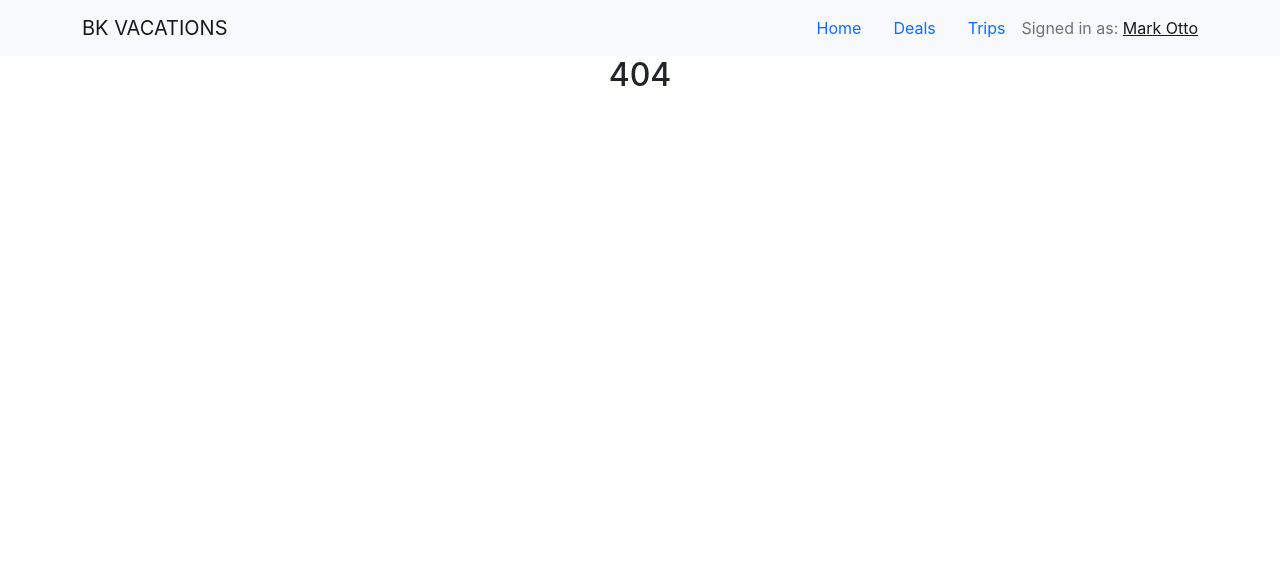
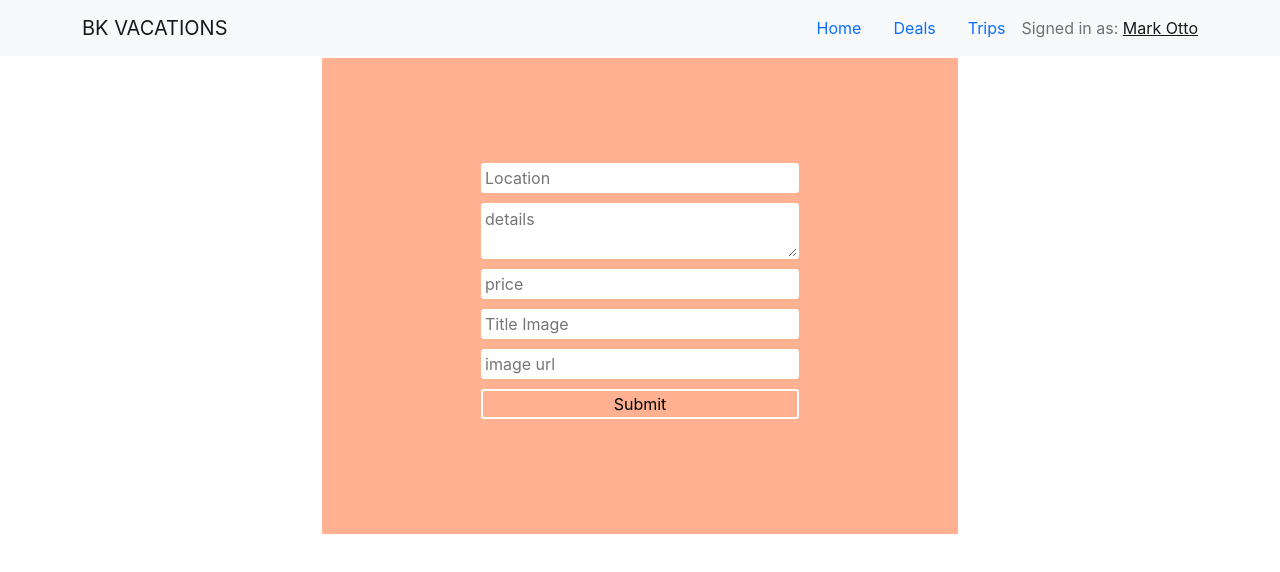
Before and after one commit to bkuddin/bk-vacations, a React (Create React App) app: page /add-vacations in a window 1280 px wide. Before the commit this address had no page. Shown: the top 572 px of the page. Built offline with nearby package versions, Linux system fonts and the light colour scheme.

Commit message:
Defined Add Data page Called AddVacations and Made a form here to submit API, included Post API in Sever Site

```diff
--- a/package.json
+++ b/package.json
@@ -6,10 +6,12 @@
     "@testing-library/jest-dom": "^5.14.1",
     "@testing-library/react": "^11.2.7",
     "@testing-library/user-event": "^12.8.3",
+    "axios": "^0.24.0",
     "bootstrap": "^5.1.3",
     "react": "^17.0.2",
     "react-bootstrap": "^2.0.0-rc.1",
     "react-dom": "^17.0.2",
+    "react-hook-form": "^7.18.0",
     "react-router-dom": "^5.3.0",
     "react-scripts": "4.0.3",
     "web-vitals": "^1.1.2"
--- a/src/App.js
+++ b/src/App.js
@@ -1,5 +1,6 @@
 import { BrowserRouter as Router, Switch, Route } from "react-router-dom";
 import "./App.css";
+import AddVacations from "./components/AddVacations/AddVacations";
 import Header from "./components/Shared/Header/Header";
 import Deals from "./Pages/Deals/Deals";
 import Home from "./Pages/Home/Home";
@@ -24,6 +25,9 @@ function App() {
           <Route path="/trips">
             <Trips></Trips>
           </Route>
+          <Route path="/add-vacations">
+            <AddVacations></AddVacations>
+          </Route>
           <Route path="*">
             <Notfound></Notfound>
           </Route>
--- /dev/null
+++ b/src/components/AddVacations/AddVacations.css
@@ -0,0 +1,19 @@
+.add-vacation form {
+  display: flex;
+  flex-direction: column;
+  justify-content: center;
+  align-items: center;
+  height: 60vh;
+  background-color: #ffb192;
+}
+
+.add-vacation form,
+input,
+textarea {
+  width: 50%;
+  margin: 0 auto;
+  margin-bottom: 10px;
+  border: none;
+  border: 2px solid white;
+  border-radius: 3px;
+}
--- /dev/null
+++ b/src/components/AddVacations/AddVacations.js
@@ -0,0 +1,32 @@
+import axios from "axios";
+import React from "react";
+import { useForm } from "react-hook-form";
+import "./AddVacations.css";
+
+const AddVacations = () => {
+  const { register, handleSubmit } = useForm();
+  const onSubmit = (data) => {
+    console.log(data);
+    axios.post("http://localhost:5000/vacations", data).then((res) => {
+      console.log(res);
+    });
+  };
+  return (
+    <div className="add-vacation">
+      <form onSubmit={handleSubmit(onSubmit)}>
+        <input
+          {...register("location", { required: true, maxLength: 40 })}
+          placeholder="Location"
+        />
+        <textarea {...register("details")} placeholder="details" />
+        <input type="number" {...register("price")} placeholder="price" />
+        <input {...register("imgTitle")} placeholder="Title Image" />
+
+        <input {...register("img")} placeholder="image url" />
+        <input type="submit" style={{ backgroundColor: "#FFB192" }} />
+      </form>
+    </div>
+  );
+};
+
+export default AddVacations;
```
Also changed, not shown: 1 other file (tests, documents, lock files or other folders).
